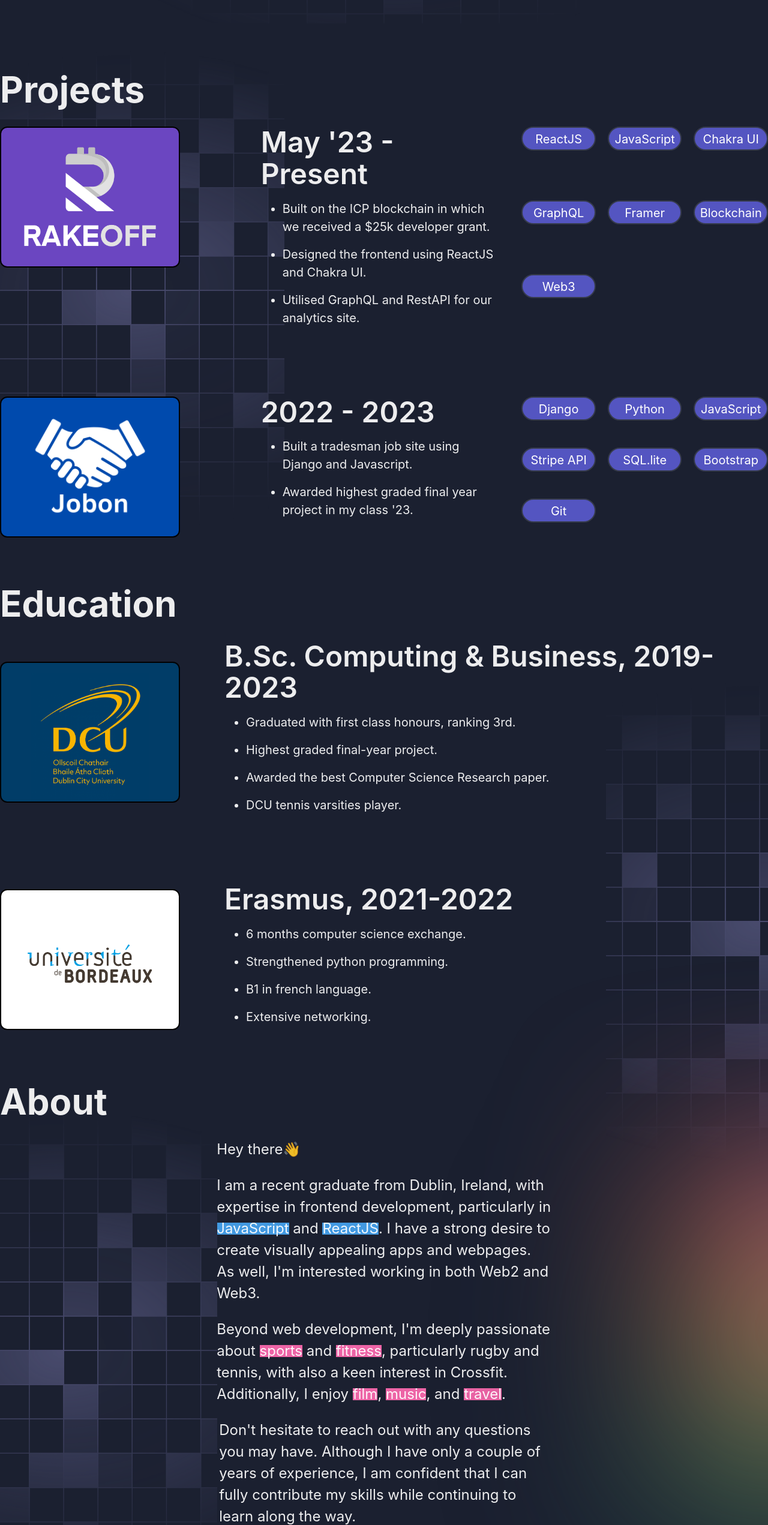
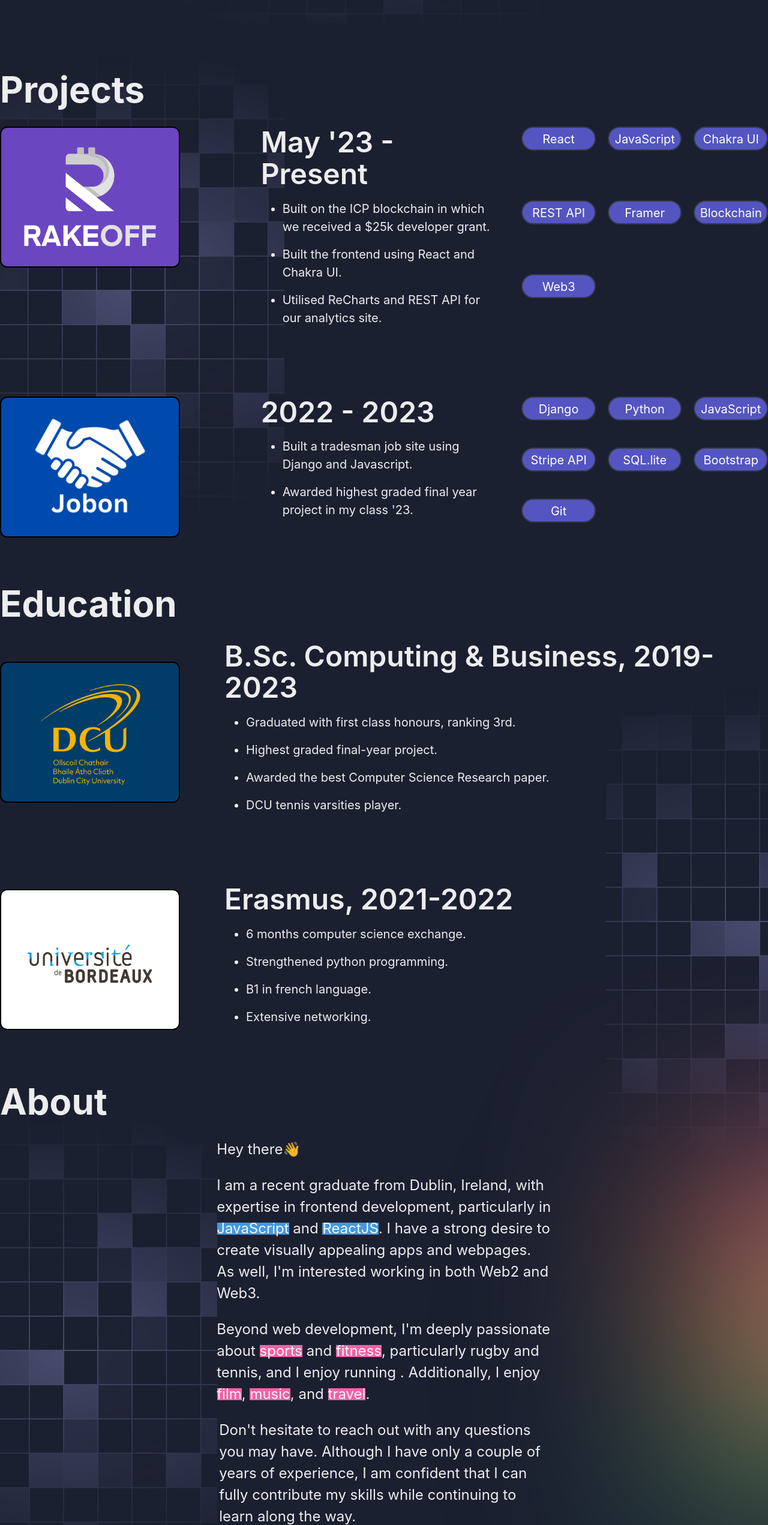
Before and after one commit to evangordo/Portfolio, a React (Create React App) app: page / in a window 1280 px wide. Shown: the part 761-3303 px from the top of the page at 60% size. Built offline with nearby package versions, Linux system fonts and the light colour scheme.

Commit message:
updated phrases

```diff
--- a/src/components/About.jsx
+++ b/src/components/About.jsx
@@ -171,8 +171,8 @@ const About = () => {
                     >
                       fitness
                     </Text>
-                    , particularly rugby and tennis, with also a keen interest
-                    in Crossfit. Additionally, I enjoy{" "}
+                    , particularly rugby and tennis, and I enjoy running .
+                    Additionally, I enjoy{" "}
                     <Text
                       as={"span"}
                       fontSize={{ base: "lg", md: "lg", xl: "2xl" }}
--- a/src/components/Projects.jsx
+++ b/src/components/Projects.jsx
@@ -63,16 +63,16 @@ const Projects = () => {
                   heading={" May '23 - Present"}
                   description={[
                     `Built on the ICP blockchain in which we received a $25k developer grant.`,
-                    `Designed the frontend using ReactJS and Chakra UI.`,
-                    `Utilised GraphQL and RestAPI for our analytics site.`,
+                    `Built the frontend using React and Chakra UI.`,
+                    `Utilised ReCharts and REST API for our analytics site.`,
                   ]}
                   bg={"purple.600"}
                   link={"https://rakeoff.io/"}
                   tags={[
-                    "ReactJS",
+                    "React",
                     "JavaScript",
                     "Chakra UI",
-                    "GraphQL",
+                    "REST API",
                     "Framer",
                     "Blockchain",
                     "Web3",
```
